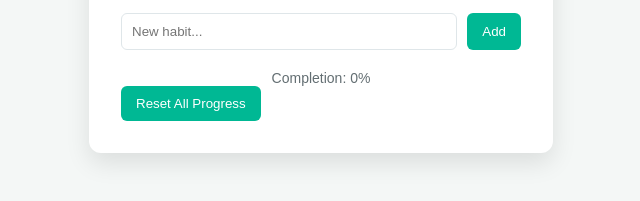
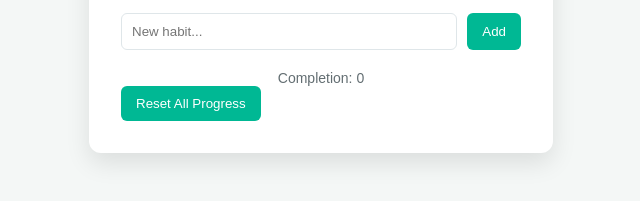
Before and after one commit to niamul007/back-end, a website: page File-System/tracker/public/index.html in a window 1280 px wide. Shown: the part 157-358 px from the top of the page, 319-959 px from the left. Drawn offline with Linux system fonts and the light colour scheme; no server answers.

Commit message:
deleting jsut %

```diff
--- a/File-System/tracker/public/index.html
+++ b/File-System/tracker/public/index.html
@@ -80,7 +80,7 @@
 
       <div id="habitList"></div>
 
-      <div class="stats">Completion: <span id="percent">0</span>%</div>
+      <div class="stats">Completion: <span id="percent">0</span></div>
 
       <button id="resetAll" class="btn-reset">Reset All Progress</button>
     </div>
```
